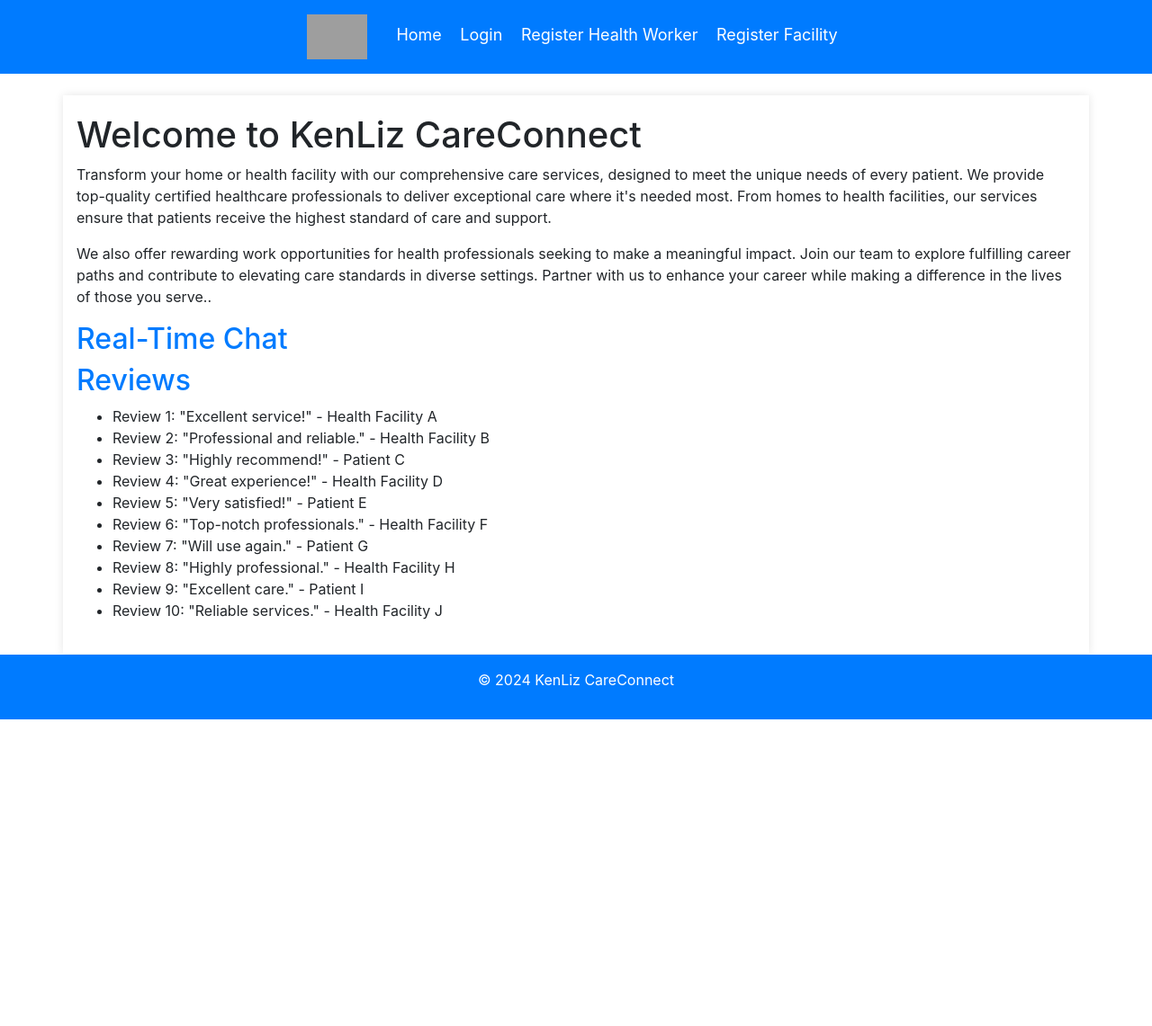
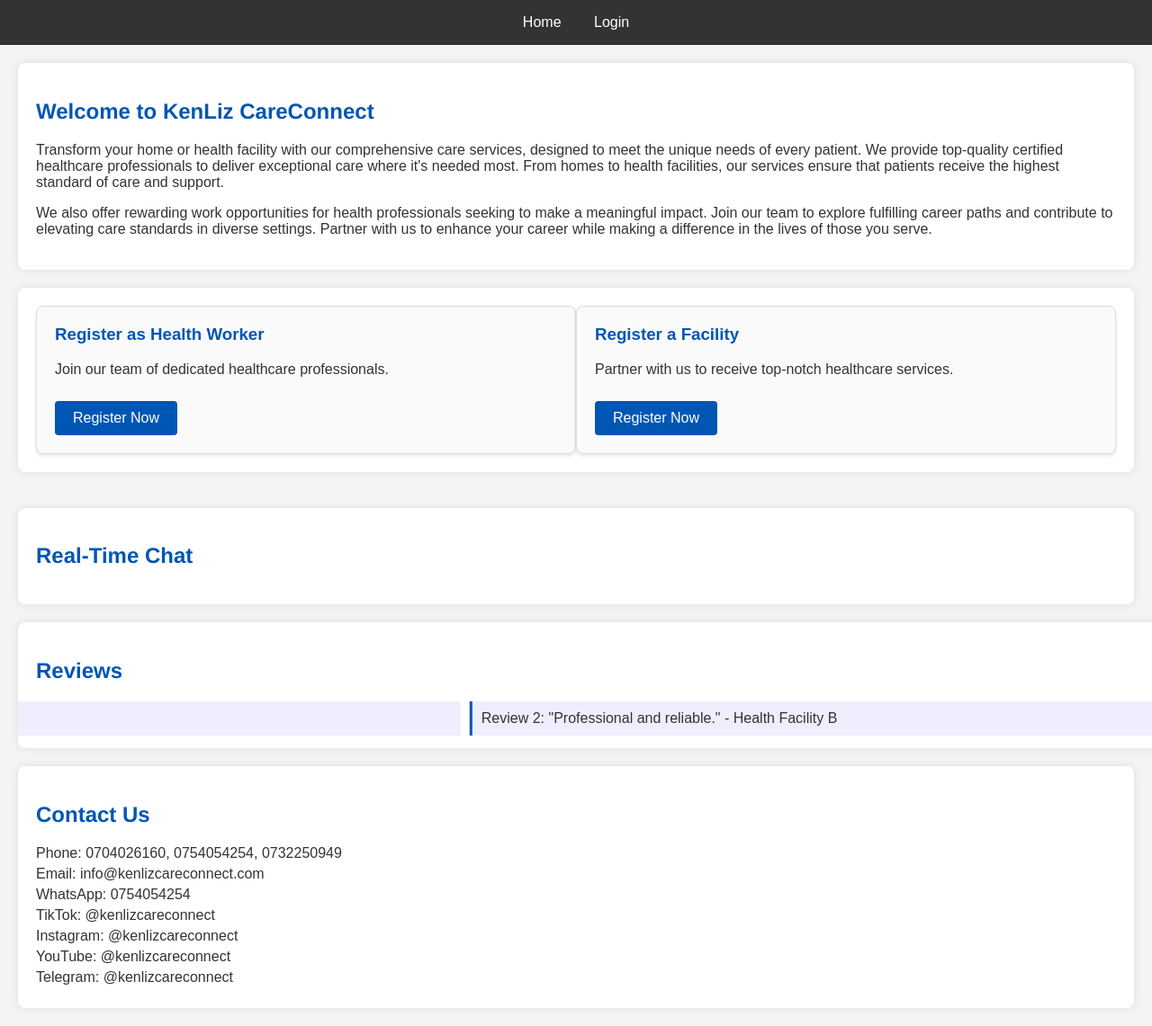
Before and after one commit to kenzym04/KenLiz_Care_Connect, a Flask app: page / in a window 1280 px wide; the page is wider, and only the part inside the window is pictured. Shown: that part at 90% size. Before the commit the page ends 800 px from the top of that part, so only its background shows below. Run offline with Flask 3, Linux system fonts and the light colour scheme; some libraries are stand-ins or nearby versions; grey boxes are pictures that could not be loaded.

Commit message:
Updated the home & register pages and fixed the Admin page

```diff
--- a/app.py
+++ b/app.py
@@ -1,22 +1,26 @@
 from flask import Flask, render_template, request, redirect, url_for, flash, session
 from flask_sqlalchemy import SQLAlchemy
 from flask_mail import Mail, Message
-from datetime import datetime
+from flask_login import LoginManager, UserMixin, login_user, logout_user, current_user, login_required
+from werkzeug.security import generate_password_hash, check_password_hash
+from datetime import UTC, datetime
 import os
 
 app = Flask(__name__)
 app.config['SQLALCHEMY_DATABASE_URI'] = 'sqlite:///kenliz_careconnect.db'
-app.config['SECRET_KEY'] = 'your_secret_key'
-app.config['MAIL_SERVER'] = 'smtp.yourmailserver.com'
+app.config['SECRET_KEY'] = 'kenzym04'
+app.config['MAIL_SERVER'] = 'smtp.gmail.com'
 app.config['MAIL_PORT'] = 587
 app.config['MAIL_USE_TLS'] = True
-app.config['MAIL_USERNAME'] = 'your_email@example.com'
-app.config['MAIL_PASSWORD'] = 'your_email_password'
+app.config['MAIL_USERNAME'] = 'kenlizccareconnect@gmail.com'
+app.config['MAIL_PASSWORD'] = 'kenlizccareconnect24$#'
 
 db = SQLAlchemy(app)
 mail = Mail(app)
+login_manager = LoginManager()
+login_manager.init_app(app)
 
-class HealthWorker(db.Model):
+class HealthWorker(UserMixin, db.Model):
     id = db.Column(db.Integer, primary_key=True)
     name = db.Column(db.String(100), nullable=False)
     email = db.Column(db.String(100), nullable=False, unique=True)
@@ -34,6 +38,7 @@
     photo = db.Column(db.String(100), nullable=True)
     location = db.Column(db.String(100), nullable=False)
     created_at = db.Column(db.DateTime, default=datetime.utcnow)
+    password = db.Column(db.String(200), nullable=False)
 
 class Facility(db.Model):
     id = db.Column(db.Integer, primary_key=True)
@@ -43,6 +48,10 @@
     address = db.Column(db.String(200), nullable=False)
     location = db.Column(db.String(100), nullable=False)
     created_at = db.Column(db.DateTime, default=datetime.utcnow)
+
+@login_manager.user_loader
+def load_user(user_id):
+    return HealthWorker.query.get(int(user_id))
 
 @app.route('/')
 def index():
@@ -66,7 +75,8 @@
             cv=request.form['cv'],
             certifications=request.form['certifications'],
             photo=request.form['photo'],
-            location=request.form['location']
+            location=request.form['location'],
+            password=generate_password_hash(request.form['password'])
         )
         db.session.add(new_healthworker)
         db.session.commit()
@@ -95,15 +105,15 @@
     if request.method == 'POST':
         email = request.form['email']
         password = request.form['password']
-        # This is a placeholder for user authentication. Implement your own authentication logic.
         healthworker = HealthWorker.query.filter_by(email=email).first()
+        if healthworker and check_password_hash(healthworker.password, password):
+            login_user(healthworker)
+            if healthworker.worker_type == 'admin':
+                return redirect(url_for('admin_dashboard'))
+            elif healthworker.worker_type == 'healthworker':
+                return redirect(url_for('healthworker_dashboard', id=healthworker.id))
         facility = Facility.query.filter_by(email=email).first()
-        if healthworker:
-            session['user_id'] = healthworker.id
-            session['user_type'] = 'healthworker'
-            flash('Login successful.')
-            return redirect(url_for('healthworker_dashboard', id=healthworker.id))
-        elif facility:
+        if facility:
             session['user_id'] = facility.id
             session['user_type'] = 'facility'
             flash('Login successful.')
@@ -112,8 +122,12 @@
             flash('Invalid email or password.')
     return render_template('login.html')
 
-@app.route('/admin', methods=['GET', 'POST'])
+@app.route('/admin')
+@login_required
 def admin_dashboard():
+    if current_user.worker_type != 'admin':
+        flash('Unauthorized access.')
+        return redirect(url_for('index'))
     location = request.args.get('location')
     worker_type = request.args.get('worker_type')
     facility_location = request.args.get('facility_location')
@@ -134,6 +148,7 @@
     return render_template('admin_dashboard.html', healthworkers=healthworkers, facilities=facilities)
 
 @app.route('/healthworker-update/<int:id>', methods=['GET', 'POST'])
+@login_required
 def healthworker_update(id):
     healthworker = HealthWorker.query.get_or_404(id)
     if request.method == 'POST':
@@ -143,8 +158,20 @@
         return redirect(url_for('admin_dashboard'))
     return render_template('healthworker_update.html', healthworker=healthworker)
 
-@app.route('/create-invoice/<int:application_id>', methods=['GET', 'POST'])
-def create_invoice(application_id):
+@app.route('/assign-task/<int:id>', methods=['GET', 'POST'])
+@login_required
+def assign_task(id):
+    healthworker = HealthWorker.query.get_or_404(id)
+    if request.method == 'POST':
+        healthworker.status = 'deployed'
+        db.session.commit()
+        flash('Health worker assigned to task successfully.')
+        return redirect(url_for('admin_dashboard'))
+    return render_template('assign_task.html', healthworker=healthworker)
+
+@app.route('/create-invoice/<int:id>', methods=['GET', 'POST'])
+@login_required
+def create_invoice(id):
     if request.method == 'POST':
         client_email = request.form['email']
         service_details = request.form['services']
@@ -157,7 +184,7 @@
 
         flash('Invoice sent successfully.')
         return redirect(url_for('admin_dashboard'))
-    return render_template('invoice.html', application_id=application_id)
+    return render_template('create_invoice.html', id=id)
 
 @app.route('/service-application', methods=['GET', 'POST'])
 def service_application():
@@ -171,6 +198,7 @@
     return render_template('chat.html')
 
 @app.route('/delete_healthworker/<int:id>', methods=['POST'])
+@login_required
 def delete_healthworker(id):
     healthworker = HealthWorker.query.get_or_404(id)
     db.session.delete(healthworker)
@@ -179,6 +207,7 @@
     return redirect(url_for('admin_dashboard'))
 
 @app.route('/delete_facility/<int:id>', methods=['POST'])
+@login_required
 def delete_facility(id):
     facility = Facility.query.get_or_404(id)
     db.session.delete(facility)
@@ -187,11 +216,13 @@
     return redirect(url_for('admin_dashboard'))
 
 @app.route('/healthworker_dashboard/<int:id>')
+@login_required
 def healthworker_dashboard(id):
     healthworker = HealthWorker.query.get_or_404(id)
     return render_template('healthworker_dashboard.html', healthworker=healthworker)
 
 @app.route('/facility_dashboard/<int:id>')
+@login_required
 def facility_dashboard(id):
     facility = Facility.query.get_or_404(id)
     return render_template('facility_dashboard.html', facility=facility)
--- a/models.py
+++ b/models.py
@@ -22,8 +22,9 @@
     certifications = db.Column(db.String(200), nullable=True)
     photo = db.Column(db.String(100), nullable=True)
     location = db.Column(db.String(100), nullable=False)
-    password = db.Column(db.String(200), nullable=False)
     created_at = db.Column(db.DateTime, default=datetime.now(UTC))
+    assigned_task = db.Column(db.String(20), nullable=False, default='Pending')
+    assigned_facility_id = db.Column(db.Integer, db.ForeignKey('facility.id'), nullable=True)
 
 class Facility(db.Model):
     id = db.Column(db.Integer, primary_key=True)
@@ -33,3 +34,4 @@
     address = db.Column(db.String(200), nullable=False)
     location = db.Column(db.String(100), nullable=False)
     created_at = db.Column(db.DateTime, default=datetime.now(UTC))
+    health_workers = db.relationship('HealthWorker', backref='facility', lazy=True)
--- a/static/css/style.css
+++ b/static/css/style.css
@@ -1,91 +1,71 @@
 body {
-    font-family: 'Arial', sans-serif;
-    background-color: #f8f9fa;
+    font-family: Arial, sans-serif;
     margin: 0;
     padding: 0;
+    background: #f4f4f4;
+    color: #333;
 }
 
-header {
-    background-color: #007bff;
+nav {
+    background: #333;
     color: #fff;
-    padding: 10px 0;
+    padding: 1em;
     text-align: center;
 }
 
-header .logo {
-    height: 50px;
-    margin-right: 20px;
-    vertical-align: middle;
+nav a {
+    color: #fff;
+    margin: 0 1em;
+    text-decoration: none;
 }
 
-header nav {
-    display: inline-block;
+h1, h2 {
+    color: #444;
 }
 
-header nav a {
-    color: #fff;
-    text-decoration: none;
-    margin: 0 15px;
-    font-size: 18px;
+section {
+    padding: 2em;
+    background: #fff;
+    margin: 1em 0;
+    border-radius: 8px;
+    box-shadow: 0 0 10px rgba(0,0,0,0.1);
 }
 
-header nav a:hover {
-    text-decoration: underline;
+table {
+    width: 100%;
+    border-collapse: collapse;
 }
 
-.container {
-    width: 80%;
-    margin: 20px auto;
-    background: #fff;
-    padding: 20px;
-    box-shadow: 0 0 10px rgba(0, 0, 0, 0.1);
+table, th, td {
+    border: 1px solid #ddd;
+    padding: 1em;
 }
 
-h2 {
-    color: #007bff;
-    margin-bottom: 20px;
+th {
+    background: #f4f4f4;
 }
 
-.form-group {
-    margin-bottom: 15px;
+form {
+    margin: 1em 0;
 }
 
-.form-group label {
-    font-weight: bold;
+form label, form input, form select, form textarea {
+    display: block;
+    margin: 0.5em 0;
 }
 
-.form-control {
+form input, form select, form textarea {
     width: 100%;
-    padding: 10px;
-    box-sizing: border-box;
-    border: 1px solid #ced4da;
+    padding: 0.5em;
+    border: 1px solid #ddd;
     border-radius: 4px;
 }
 
-.form-control:focus {
-    border-color: #007bff;
-    outline: none;
-}
-
-.btn-primary {
-    background-color: #007bff;
-    border-color: #007bff;
+form button {
+    padding: 0.5em 2em;
+    background: #333;
     color: #fff;
-    padding: 10px 20px;
+    border: none;
     border-radius: 4px;
     cursor: pointer;
 }
-
-.btn-primary:hover {
-    background-color: #0056b3;
-}
-
-footer {
-    background-color: #007bff;
-    color: #fff;
-    text-align: center;
-    padding: 10px 0;
-    position: fixed;
-    width: 100%;
-    bottom: 0;
-}
--- a/templates/base.html
+++ b/templates/base.html
@@ -2,26 +2,21 @@
 <html lang="en">
 <head>
     <meta charset="UTF-8">
-    <meta name="viewport" content="width=device-width, initial-scale=1.0">
-    <title>{% block title %}KenLiz CareConnect{% endblock %}</title>
+    <title>{% block title %}{% endblock %}</title>
     <link rel="stylesheet" href="{{ url_for('static', filename='css/style.css') }}">
-    <link rel="stylesheet" href="https://stackpath.bootstrapcdn.com/bootstrap/4.5.2/css/bootstrap.min.css">
 </head>
 <body>
-    <header class="bg-primary text-white text-center py-3">
-        <img src="{{ url_for('static', filename='images/KenLiz_CareConnect_Logo.png') }}" alt="KenLiz CareConnect Logo" class="logo">
-        <nav class="d-inline-block">
-            <a href="{{ url_for('index') }}" class="text-white mx-2">Home</a>
-            <a href="{{ url_for('login') }}" class="text-white mx-2">Login</a>
-            <a href="{{ url_for('register_healthworker') }}" class="text-white mx-2">Register Health Worker</a>
-            <a href="{{ url_for('register_facility') }}" class="text-white mx-2">Register Facility</a>
-        </nav>
-    </header>
-    <main class="container mt-4">
-        {% block content %}{% endblock %}
-    </main>
-    <footer class="bg-primary text-white text-center py-3 mt-4">
-        <p>&copy; 2024 KenLiz CareConnect</p>
-    </footer>
+    <nav>
+        <a href="{{ url_for('index') }}">Home</a>
+        {% if session.get('user_type') == 'admin' %}
+            <a href="{{ url_for('admin_dashboard') }}">Admin Dashboard</a>
+        {% elif session.get('user_type') == 'healthworker' %}
+            <a href="{{ url_for('healthworker_dashboard', id=session['user_id']) }}">My Dashboard</a>
+        {% elif session.get('user_type') == 'facility' %}
+            <a href="{{ url_for('facility_dashboard', id=session['user_id']) }}">My Dashboard</a>
+        {% endif %}
+        <a href="{{ url_for('login') }}">Login</a>
+    </nav>
+    {% block content %}{% endblock %}
 </body>
 </html>
--- a/templates/index.html
+++ b/templates/index.html
@@ -3,14 +3,124 @@
 {% block title %}Home - KenLiz CareConnect{% endblock %}
 
 {% block content %}
+<style>
+    body {
+        font-family: 'Arial', sans-serif;
+        background-color: #f4f4f4;
+        color: #333;
+        margin: 0;
+        padding: 0;
+    }
+
+    section {
+        padding: 20px;
+        margin: 20px;
+        background: white;
+        border-radius: 8px;
+        box-shadow: 0 0 10px rgba(0, 0, 0, 0.1);
+    }
+
+    h1, h2 {
+        font-family: 'Helvetica', sans-serif;
+        color: #0056b3;
+    }
+
+    .registration-container {
+        display: flex;
+        justify-content: space-between;
+        margin-bottom: 40px;
+    }
+
+    .registration-card {
+        width: 48%;
+        padding: 20px;
+        border: 1px solid #ddd;
+        border-radius: 8px;
+        box-shadow: 0 2px 4px rgba(0, 0, 0, 0.1);
+        background: #fafafa;
+        transition: transform 0.3s;
+    }
+
+    .registration-card:hover {
+        transform: translateY(-5px);
+    }
+
+    .registration-card h3 {
+        margin-top: 0;
+        color: #0056b3;
+    }
+
+    .btn {
+        display: inline-block;
+        padding: 10px 20px;
+        margin-top: 10px;
+        border: none;
+        border-radius: 4px;
+        background: #0056b3;
+        color: white;
+        text-align: center;
+        text-decoration: none;
+        cursor: pointer;
+    }
+
+    .reviews {
+        overflow: hidden;
+        position: relative;
+        width: 100%;
+        height: 100px; /* Adjust the height as needed */
+    }
+
+    .reviews ul {
+        display: flex;
+        width: calc(1 * 100%); /* Assuming there are 10 reviews */
+        animation: slide 10s linear infinite;
+    }
+
+    .reviews li {
+        list-style: none;
+        width: 100%;
+        padding: 10px;
+        border-left: 3px solid #0056b3;
+        background: #eef;
+        margin-right: 10px;
+        flex: 0 0 auto;
+    }
+
+    @keyframes slide {
+        0% { transform: translateX(0); }
+        100% { transform: translateX(-100%); }
+    }
+
+    .contact-info p {
+        margin: 5px 0;
+    }
+
+    .chat-section {
+        margin-top: 20px;
+    }
+</style>
+
 <section>
     <h1>Welcome to KenLiz CareConnect</h1>
     <p>Transform your home or health facility with our comprehensive care services, designed to meet the unique needs of every patient. We provide top-quality certified healthcare professionals to deliver exceptional care where it's needed most. From homes to health facilities, our services ensure that patients receive the highest standard of care and support.</p>
 
-    <p> We also offer rewarding work opportunities for health professionals seeking to make a meaningful impact. Join our team to explore fulfilling career paths and contribute to elevating care standards in diverse settings. Partner with us to enhance your career while making a difference in the lives of those you serve..</p>
+    <p> We also offer rewarding work opportunities for health professionals seeking to make a meaningful impact. Join our team to explore fulfilling career paths and contribute to elevating care standards in diverse settings. Partner with us to enhance your career while making a difference in the lives of those you serve.</p>
 </section>
 
-<section>
+<section class="registration-container">
+    <div class="registration-card">
+        <h3>Register as Health Worker</h3>
+        <p>Join our team of dedicated healthcare professionals.</p>
+        <a href="{{ url_for('register_healthworker') }}" class="btn">Register Now</a>
+    </div>
+    <div class="registration-card">
+        <h3>Register a Facility</h3>
+        <p>Partner with us to receive top-notch healthcare services.</p>
+        <a href="{{ url_for('register_facility') }}" class="btn">Register Now</a>
+    </div>
+</section>
+
+<section class="chat-section">
     <h2>Real-Time Chat</h2>
     <!-- Implement your real-time chat widget here -->
     <script type="text/javascript">
@@ -26,7 +136,7 @@
     </script>
 </section>
 
-<section>
+<section class="reviews">
     <h2>Reviews</h2>
     <ul>
         <li>Review 1: "Excellent service!" - Health Facility A</li>
@@ -41,4 +151,15 @@
         <li>Review 10: "Reliable services." - Health Facility J</li>
     </ul>
 </section>
+
+<section class="contact-info">
+    <h2>Contact Us</h2>
+    <p>Phone: 0704026160, 0754054254, 0732250949</p>
+    <p>Email: info@kenlizcareconnect.com</p>
+    <p>WhatsApp: 0754054254</p>
+    <p>TikTok: @kenlizcareconnect</p>
+    <p>Instagram: @kenlizcareconnect</p>
+    <p>YouTube: @kenlizcareconnect</p>
+    <p>Telegram: @kenlizcareconnect</p>
+</section>
 {% endblock %}
```
Also changed, not shown: create_db.py (+30 -2 lines), templates/admin_dashboard.html (+55 -33 lines), templates/assign_task.html (added, +19 -0 lines), templates/create_invoice.html (added, +17 -0 lines), templates/login.html (+18 -18 lines), instance/kenliz_careconnect.db.
